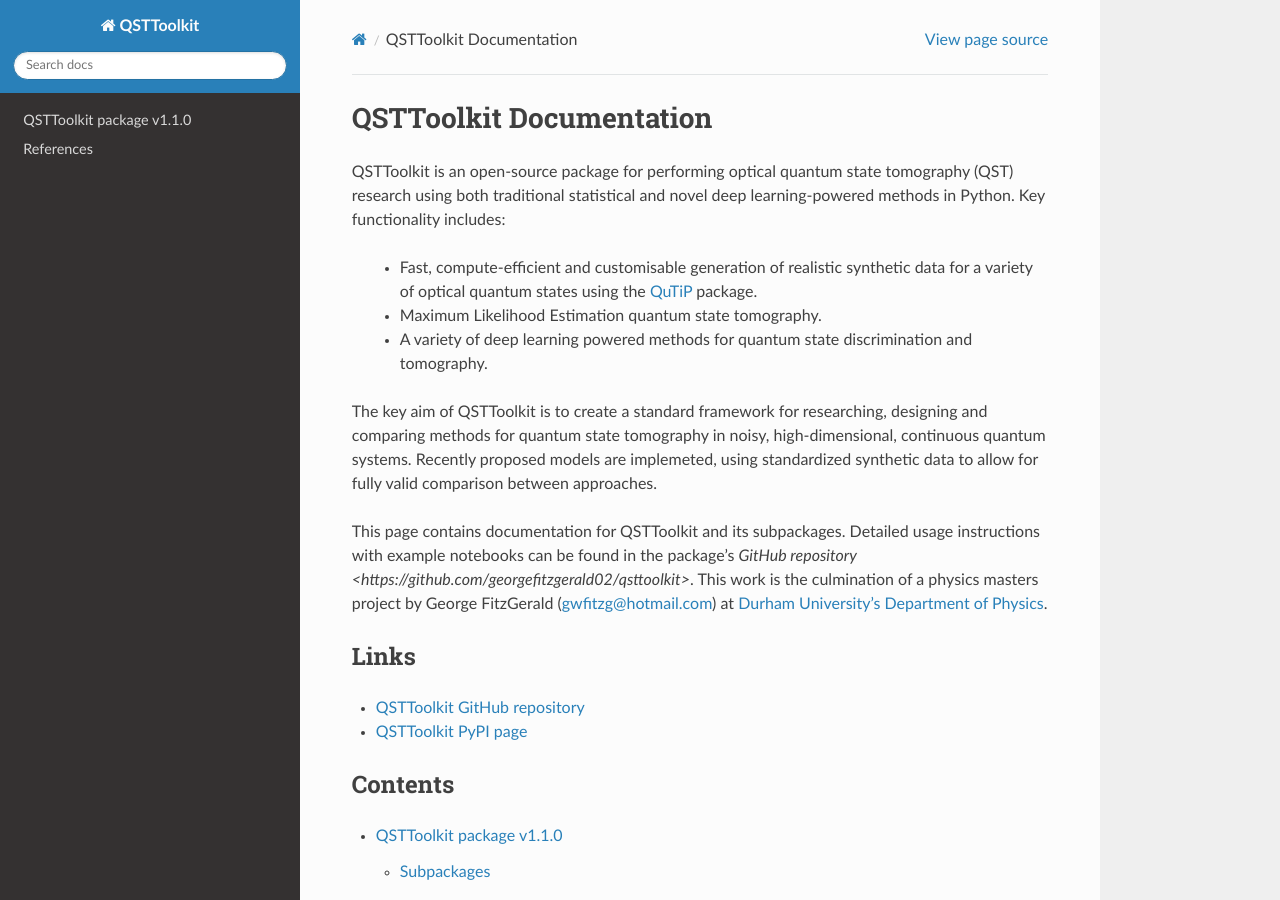
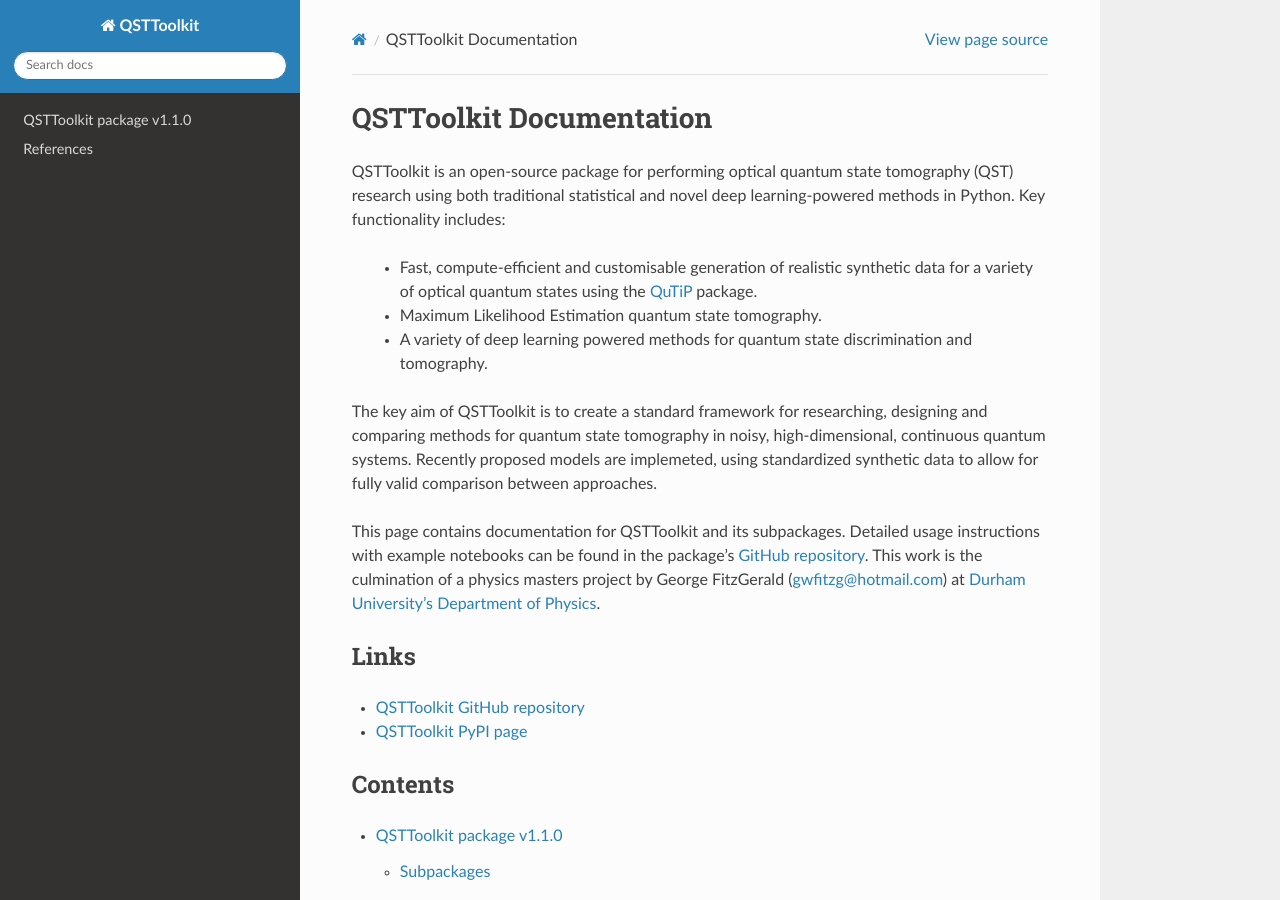
Before and after one commit to georgefitzgerald02/qsttoolkit, a Sphinx documentation site: the page built from docs/index.rst, in a window 1280 px wide and 900 px high. Built offline with Sphinx 7.4.7 and the Read the Docs theme 3.1.0, drawn with Linux system fonts in a browser that asks for light colours.

Commit message:
v1.1.0 documentation

```diff
--- a/docs/index.rst
+++ b/docs/index.rst
@@ -10,7 +10,7 @@ QSTToolkit is an open-source package for performing optical quantum state tomogr
 
 The key aim of QSTToolkit is to create a standard framework for researching, designing and comparing methods for quantum state tomography in noisy, high-dimensional, continuous quantum systems. Recently proposed models are implemeted, using standardized synthetic data to allow for fully valid comparison between approaches.
 
-This page contains documentation for QSTToolkit and its subpackages. Detailed usage instructions with example notebooks can be found in the package's `GitHub repository <https://github.com/georgefitzgerald02/qsttoolkit>`. This work is the culmination of a physics masters project by George FitzGerald (gwfitzg@hotmail.com) at `Durham University's Department of Physics <https://www.durham.ac.uk/departments/academic/physics/>`_.
+This page contains documentation for QSTToolkit and its subpackages. Detailed usage instructions with example notebooks can be found in the package's `GitHub repository <https://github.com/georgefitzgerald02/qsttoolkit>`_. This work is the culmination of a physics masters project by George FitzGerald (gwfitzg@hotmail.com) at `Durham University's Department of Physics <https://www.durham.ac.uk/departments/academic/physics/>`_.
 
 Links
 =====
```
